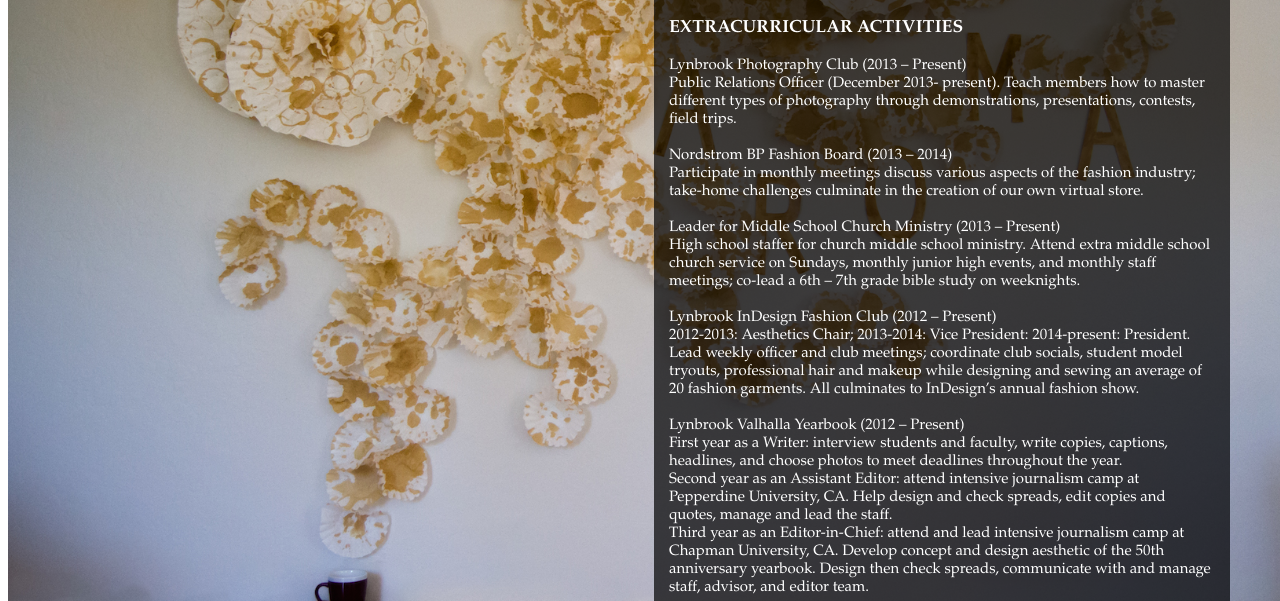
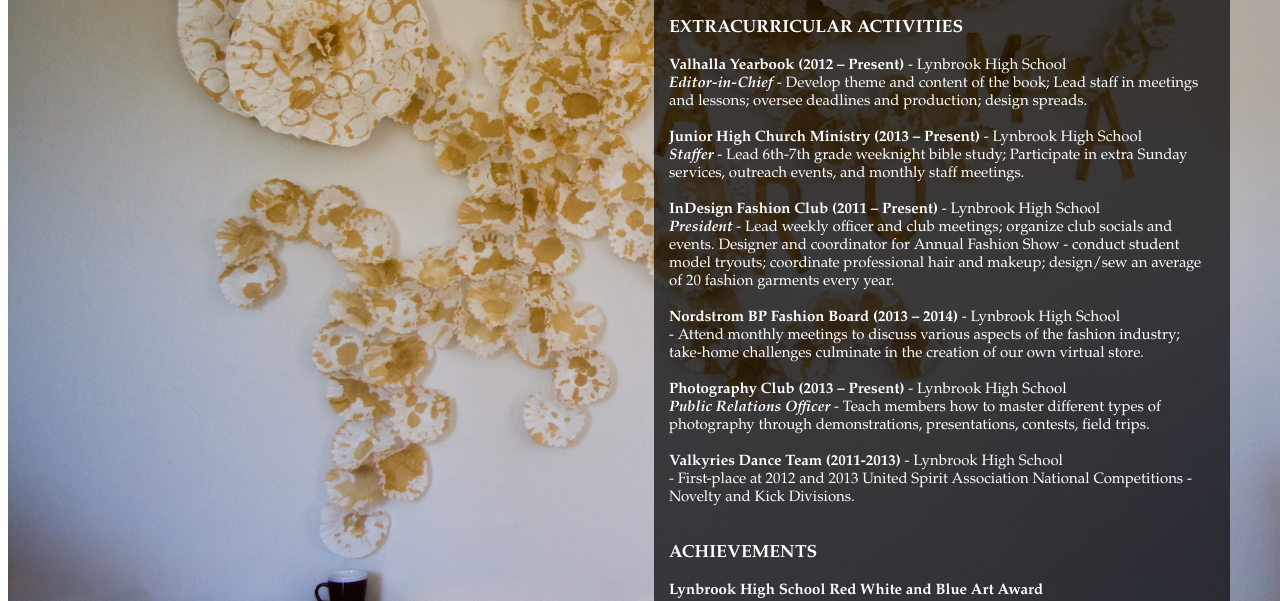
Before and after one commit to kevint2u/racheltu, a plain HTML site: page html/resume.html in a window 1280 px wide. Shown: the part 199-800 px from the top of the page. Drawn offline with Linux system fonts and the light colour scheme; files that its build step writes are made by us from their sources; files whose address does not match are found by name.

Commit message:
updated resume section

```diff
--- a/html/resume.html
+++ b/html/resume.html
@@ -6,39 +6,39 @@
 
 
             <h3>EXTRACURRICULAR ACTIVITIES</h3>
-            Lynbrook Photography Club (2013 – Present)<br>
-            Public Relations Officer (December 2013- present). Teach members how to master different types of photography through demonstrations, presentations, contests, field trips. <br><br>
 
-            Nordstrom BP Fashion Board (2013 – 2014) <br>
-            Participate in monthly meetings discuss various aspects of the fashion industry; take-home challenges culminate in the creation of our own virtual store.<br><br>
+            <b>Valhalla Yearbook (2012 – Present)</b> - Lynbrook High School<br>
+            <b><i>Editor-in-Chief</i></b> - Develop theme and content of the book; Lead staff in meetings and lessons; oversee deadlines and production; design spreads.<br><br>
 
-            Leader for Middle School Church Ministry (2013 – Present)<br>
-            High school staffer for church middle school ministry. Attend extra middle school church service on Sundays, monthly junior high events, and monthly staff meetings; co-lead a 6th – 7th grade bible study on weeknights.<br><br>
+            <b>Junior High Church Ministry (2013 – Present)</b> - Lynbrook High School<br>
+            <b><i>Staffer</i></b> - Lead 6th-7th grade weeknight bible study; Participate in extra Sunday services, outreach events, and monthly staff meetings.<br><br>
 
-            Lynbrook InDesign Fashion Club (2012 – Present) <br>
-            2012-2013: Aesthetics Chair; 2013-2014: Vice President: 2014-present: President. Lead weekly officer and club meetings; coordinate club socials, student model tryouts, professional hair and makeup while designing and sewing an average of 20 fashion garments. All culminates to InDesign’s annual fashion show.<br><br>
+            <b>InDesign Fashion Club (2011 – Present)</b> - Lynbrook High School<br>
+            <b><i>President</i></b> - Lead weekly officer and club meetings; organize club socials and events. Designer and coordinator for Annual Fashion Show - conduct student model tryouts; coordinate professional hair and makeup; design/sew an average of 20 fashion garments every year. <br><br>
 
-            Lynbrook Valhalla Yearbook (2012 – Present)<br>
-            First year as a Writer: interview students and faculty, write copies, captions, headlines, and choose photos to meet deadlines throughout the year. <br>
-            Second year as an Assistant Editor: attend intensive journalism camp at Pepperdine University, CA. Help design and check spreads, edit copies and quotes, manage and lead the staff. <br>
-            Third year as an Editor-in-Chief: attend and lead intensive journalism camp at Chapman University, CA. Develop concept and design aesthetic of the 50th anniversary yearbook. Design then check spreads, communicate with and manage staff, advisor, and editor team.<br><br>
+            <b>Nordstrom BP Fashion Board (2013 – 2014)</b> - Lynbrook High School<br>
+            - Attend monthly meetings to discuss various aspects of the fashion industry; take-home challenges culminate in the creation of our own virtual store.<br><br>
 
-            Lynbrook Valkyries Dance Team (2012-2013)<br>
-            Team practice 3 times per week; 5 local competitions per year; United Spirit Association Nationals held in Anaheim, CA. One first-place at 2012 Nationals; two first-places at 2013 Nationals.<br><br>
+            <b>Photography Club (2013 – Present)</b> - Lynbrook High School<br>
+            <b><i>Public Relations Officer</i></b> - Teach members how to master different types of photography through demonstrations, presentations, contests, field trips. <br><br>
+
+            <b>Valkyries Dance Team (2011-2013)</b> - Lynbrook High School<br>
+            - First-place at 2012 and 2013 United Spirit Association National Competitions - Novelty and Kick Divisions.<br><br>
 
             <h3>ACHIEVEMENTS</h3>
-            Red White and Blue Award<br>
-            April 2013<br>
-            Awarded to one student per subject; received for conceptual and innovative thinking in redesigning a pair of heels.<br><br>
+            <b>Lynbrook High School Red White and Blue Art Award</b><br>
+            - 2013 Awarded for conceptual and innovative thinking in redesigning a pair of heels.<br><br>
 
-            PTA Reflections Art Recognition Program<br>
-            Participation in Reflections Program, kindergarten to grade 12, in Visual Arts and Dance categories. 2012 Dance Category: Certificate of <br>Excellence, Forwarded to State Division. 2013 Visual Arts Category forwarded to District Division<br>
+            <b>PTA Reflections Art Recognition Program</b><br>
+            - 2012 First Place Dance Category: "Magic of a Moment"; District Certificate of Excellence; forwarded to State Division<br>
+            - 2013 First Place Visual Arts Category: "Believe, Dream, Inspire"; forwarded to District Division.<br>
 
             <br>
             rachel.k.tu@gmail.com<br>
 
             Lynbrook High School, 1280 Johnson Ave San Jose CA 95129 (2011-2014)<br>
-            GPA:3.99<br>
+            GPA: 3.98<br>
+
 
         </div>
     </div>
```
